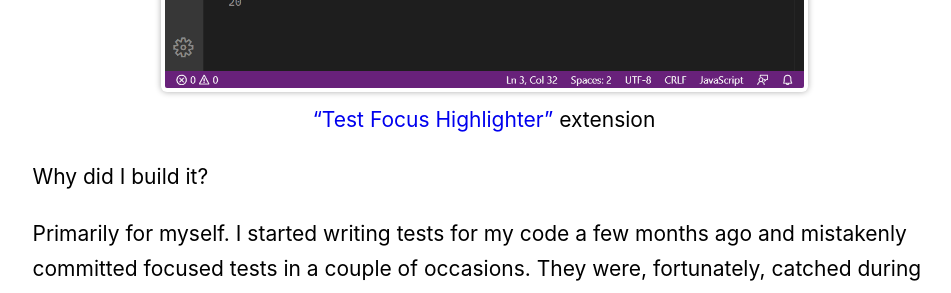
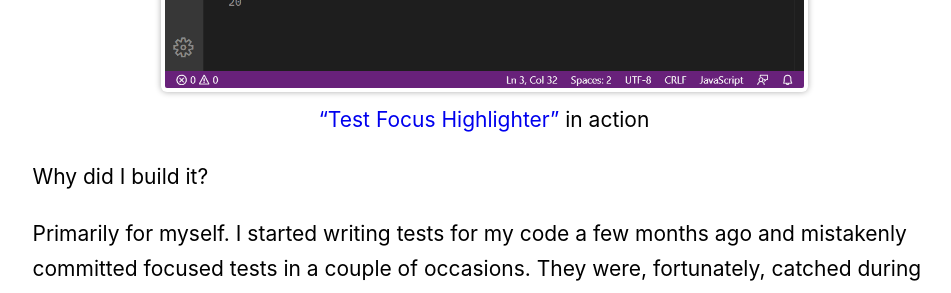
Before and after one commit to dzhavat/dzhavat.github.io, a Jekyll site: the page built from _posts/2020-04-27-test-focus-highlighter-vs-code-extension.md, in a window 1280 px wide and 900 px high, scrolled down 664 px. Shown: the part 153-446 px from the top of the window, without its empty margins (156-1107 px from the left). Built offline with Jekyll 4.4.1, drawn with Linux system fonts in a browser that asks for light colours.

Commit message:
Update post

```diff
--- a/_posts/2020-04-27-test-focus-highlighter-vs-code-extension.md
+++ b/_posts/2020-04-27-test-focus-highlighter-vs-code-extension.md
@@ -9,7 +9,7 @@ It’s an extension that visually highlights focused tests in spec files. Here
 
 <figure>
   <img src="/assets/img/2020/04/27/test-focus-highlighter-demo.gif" alt="Test Focus Highlighter Demo">
-  <figcaption><a href="https://marketplace.visualstudio.com/items?itemName=dzhavat.test-focus-highlighter" target="_blank" rel="noopener">“Test Focus Highlighter”</a> extension</figcaption>
+  <figcaption><a href="https://marketplace.visualstudio.com/items?itemName=dzhavat.test-focus-highlighter" target="_blank" rel="noopener">“Test Focus Highlighter”</a> in action</figcaption>
 </figure>
 
 Why did I build it?
```
